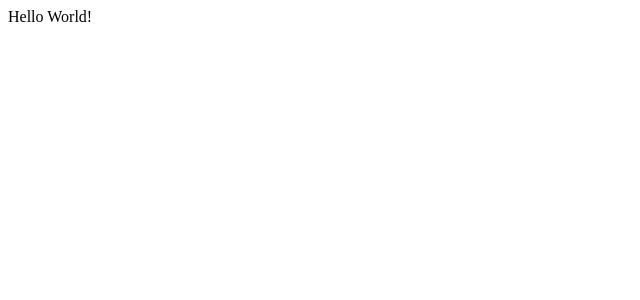
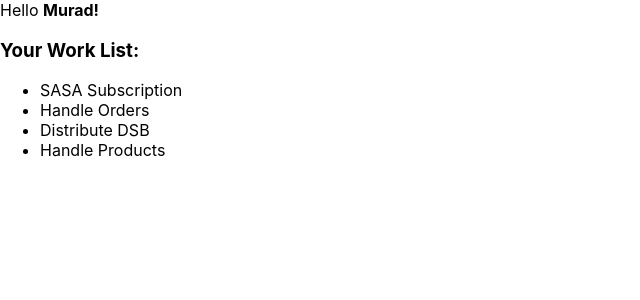
Before and after one commit to murad-faridi/bootcamp2020, a React (Create React App) app: page / in a window 1280 px wide. Shown: the top 300 px of the page, without its empty margins (0-640 px from the left). Built offline with nearby package versions, Linux system fonts and the light colour scheme.

Commit message:
assignment

```diff
--- a/src/index.js
+++ b/src/index.js
@@ -1,8 +1,18 @@
 import React from 'react';
 import ReactDOM from 'react-dom';
+import './index.css';
 
 function Hi(){
-	return <div>Hello World!</div>
+	return 	<div>
+				Hello <strong>Murad!</strong>
+				<h3>Your Work List:</h3>
+				<ul>
+					<li>SASA Subscription</li>
+					<li>Handle Orders</li>
+					<li>Distribute DSB</li>
+					<li>Handle Products</li>
+				</ul>
+			</div>
 }
 
 ReactDOM.render(<Hi />,document.getElementById('root'));
```
